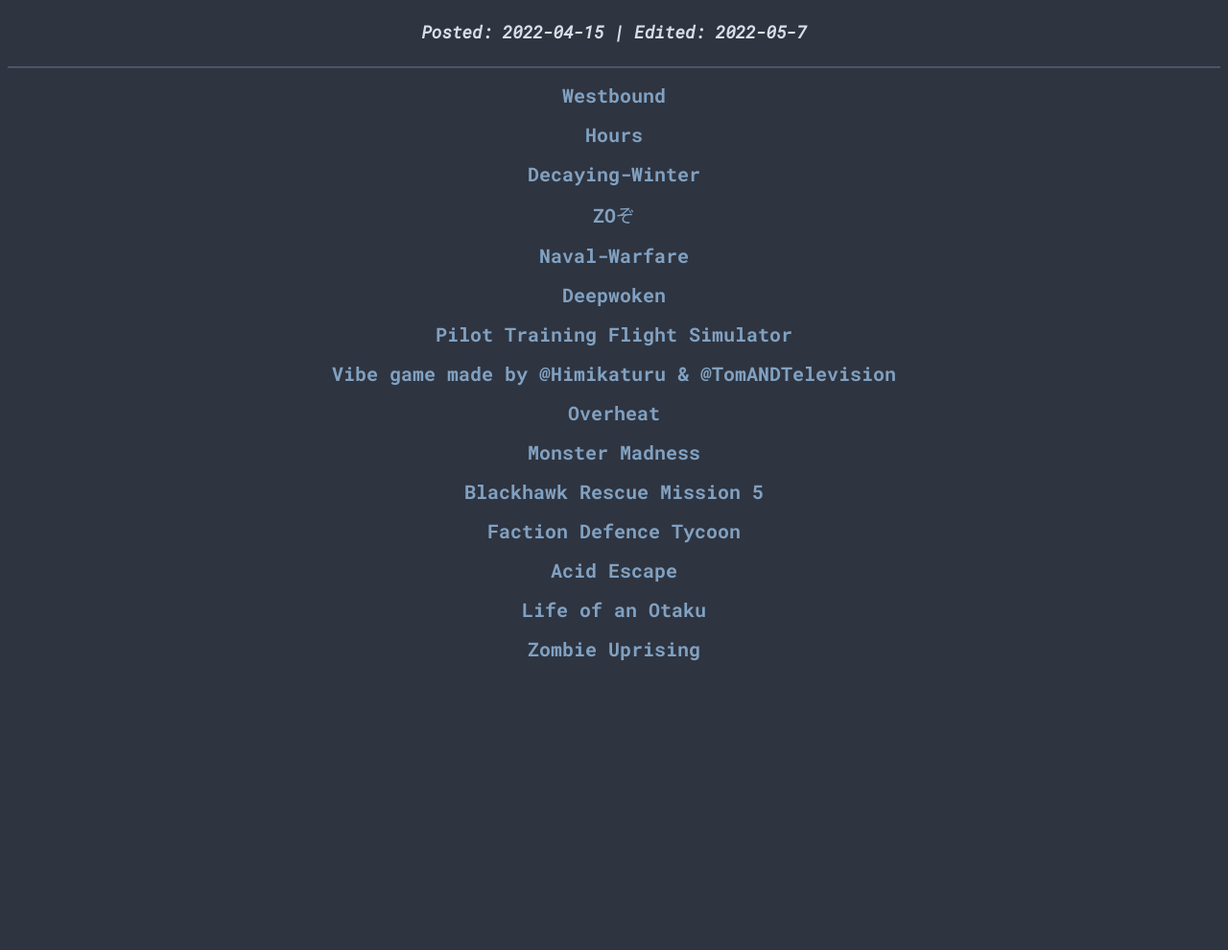
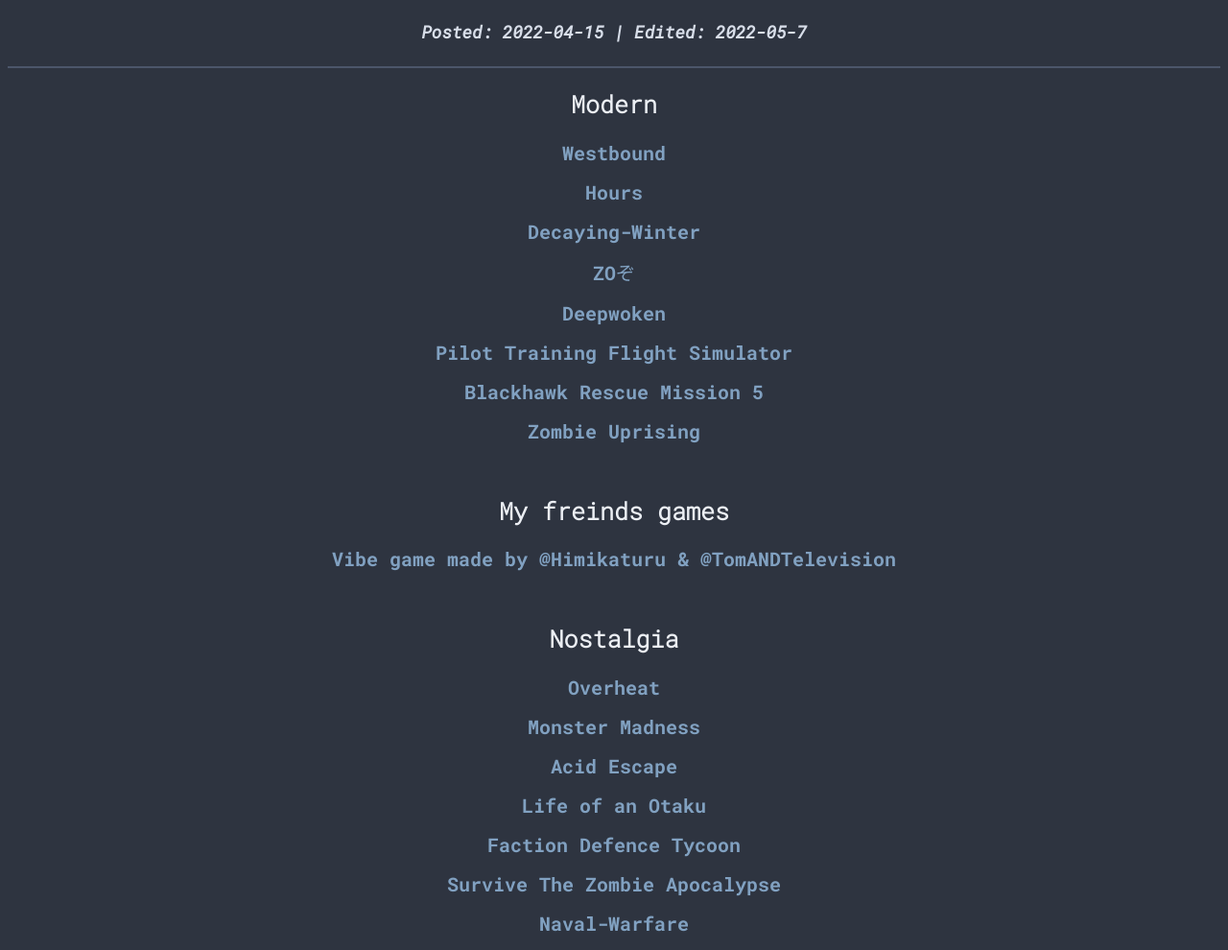
Before and after one commit to Himikat9/website, a plain HTML site: page posts/my-recommended-rblx-games.html in a window 1280 px wide. Shown: the part 159-1149 px from the top of the page at 96% size. Before the commit the page ends 863 px from the top, so only its background shows below. Drawn offline with Linux system fonts and the light colour scheme.

Commit message:
Added Sections to my-recommended-rblx-games.html

```diff
--- a/posts/my-recommended-rblx-games.html
+++ b/posts/my-recommended-rblx-games.html
@@ -20,20 +20,26 @@
       <h1>Here's my list of my Roblox games that i whould like to recommend</h1>
       <h4>Posted: 2022-04-15 | Edited: 2022-05-7</h4>
       <hr class="new4">
+      <h2>Modern</h2>
       <p><a href="https://www.roblox.com/games/2474168535">Westbound</a></p>
       <p><a href="https://www.roblox.com/games/5732973455">Hours</a></p>
       <p><a href="https://www.roblox.com/games/7551121821">Decaying-Winter</a></p>
       <p><a href="https://www.roblox.com/games/6678877691">ZOぞ</a></p>
-      <p><a href="https://www.roblox.com/games/2210085102">Naval-Warfare</a></p>
       <p><a href="https://www.roblox.com/games/4111023553">Deepwoken</a></p>
       <p><a href="https://www.roblox.com/games/20321167">Pilot Training Flight Simulator</a></p>
+      <p><a href="https://web.roblox.com/games/2916899287">Blackhawk Rescue Mission 5</a></p>
+      <p><a href="https://web.roblox.com/games/4972091010">Zombie Uprising</a></p>
+      &nbsp;
+      <h2>My freinds games</h2>
       <p><a href="https://www.roblox.com/games/7974363107">Vibe game made by @Himikaturu & @TomANDTelevision</a></p>
+      &nbsp;
+      <h2>Nostalgia</h2>
       <p><a href="https://web.roblox.com/games/3032856162">Overheat</a></p>
       <p><a href="https://web.roblox.com/games/2819471801">Monster Madness</a></p>
-      <p><a href="https://web.roblox.com/games/2916899287">Blackhawk Rescue Mission 5</a></p>
-      <p><a href="https://web.roblox.com/games/891539556">Faction Defence Tycoon</a></p>
       <p><a href="https://web.roblox.com/games/2991153085">Acid Escape</a></p>
       <p><a href="https://web.roblox.com/games/268122365">Life of an Otaku</a></p>
-      <p><a href="https://web.roblox.com/games/4972091010">Zombie Uprising</a></p>
+      <p><a href="https://web.roblox.com/games/891539556">Faction Defence Tycoon</a></p>
+      <p><a href="https://www.roblox.com/games/1260634932">Survive The Zombie Apocalypse</a></p>
+      <p><a href="https://www.roblox.com/games/2210085102">Naval-Warfare</a></p>
   </body>
 </html>
```
